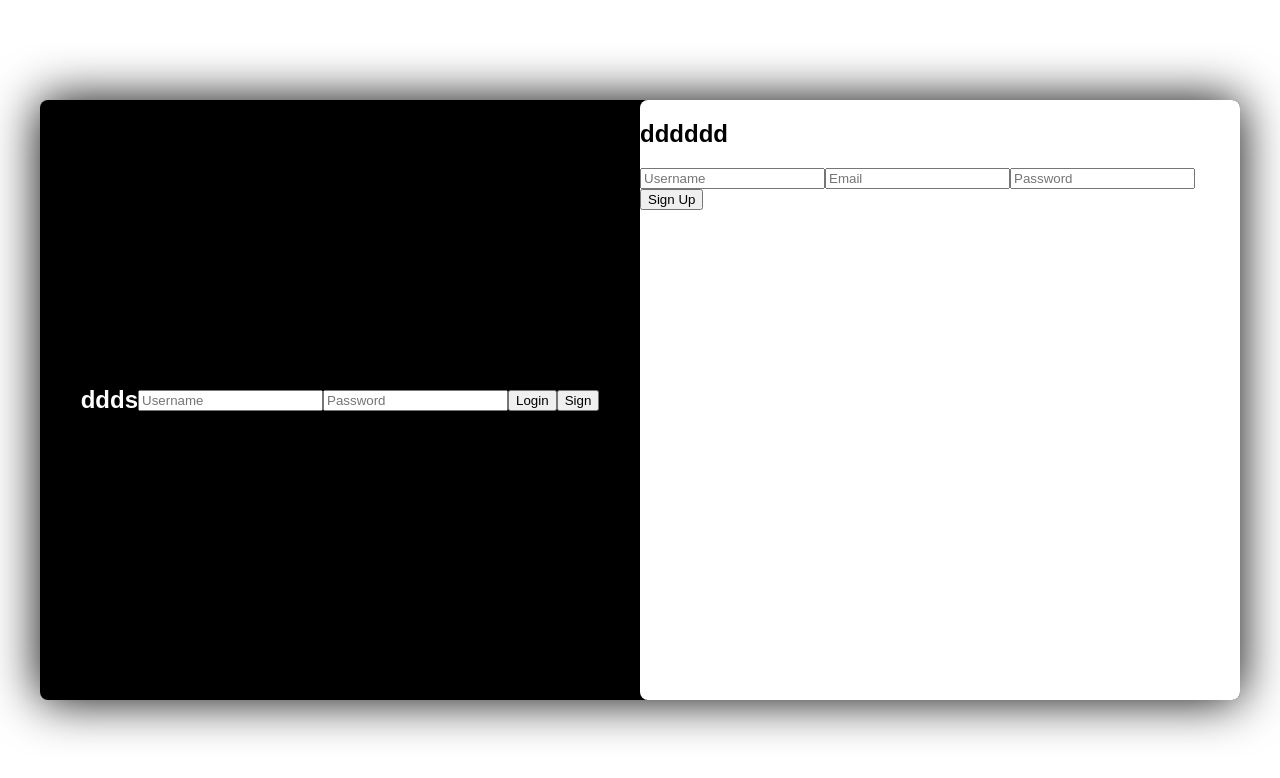
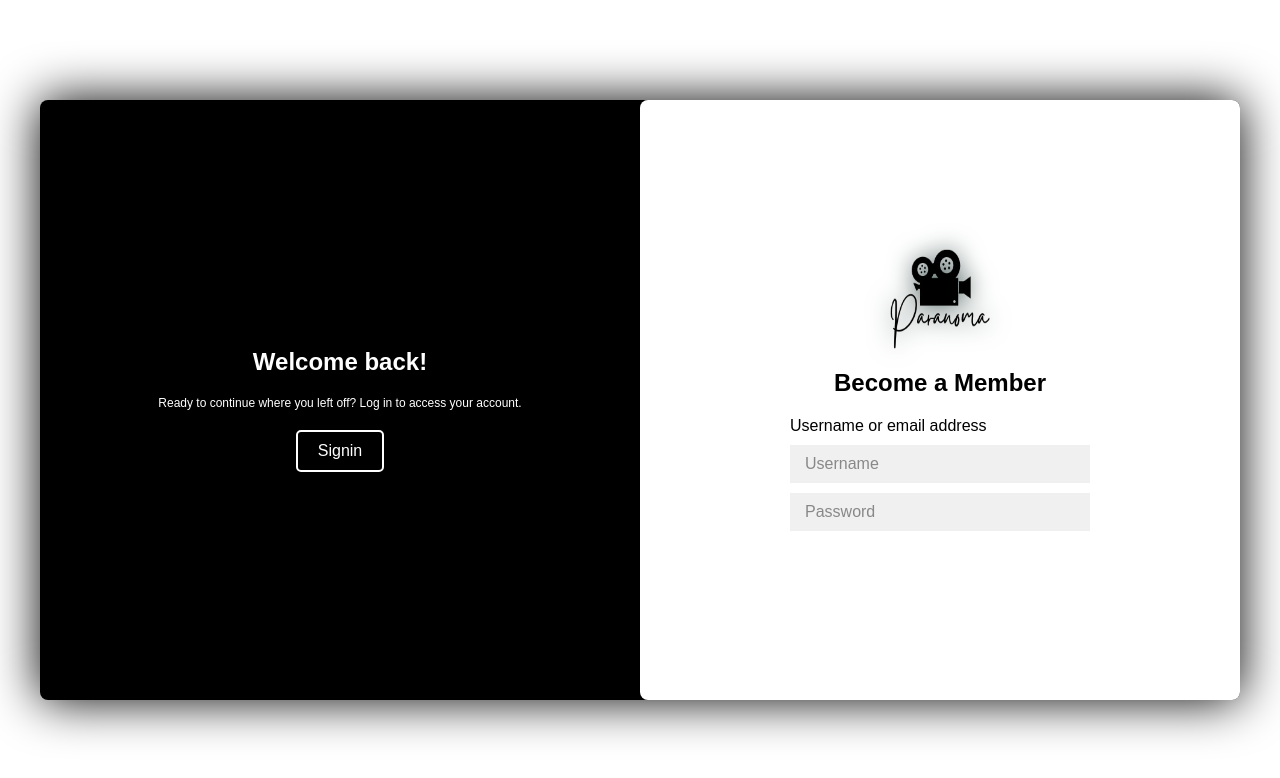
Before and after one commit to xoxorbrb/ParanomaFront, a React (Create React App) app: page /login in a window 1280 px wide. Both pictures are taken after a click on the button "Forgot your password?". Shown: the top 778 px of the page. Built offline with nearby package versions, Linux system fonts and the light colour scheme.

Commit message:
signup 스타일 입히기

```diff
--- a/src/Login/Login.js
+++ b/src/Login/Login.js
@@ -74,23 +74,45 @@ const Login = () => {
         ) : (
           <div>
             <div className={`login-card-sign-left show`}>
-              <h2>ddds</h2>
-              <form>
-                <input type="text" placeholder="Username" />
-                <input type="password" placeholder="Password" />
-                <button type="submit">Login</button>
-              </form>
-              <button onClick={() => handleCurrentPage()}>Sign</button>
+              <div className="box-center">
+                <h2 className="white-text">Welcome back!</h2>
+                <span className="white-text fs12 mb20">
+                  Ready to continue where you left off? Log in to access your
+                  account.
+                </span>
+                <button
+                  className="write-outline-button"
+                  onClick={() => handleCurrentPage()}
+                >
+                  Signin
+                </button>
+              </div>
             </div>
 
             <div className={`login-card signup`}>
-              <div>
-                <h2>dddddd</h2>
-                <form>
-                  <input type="text" placeholder="Username" />
-                  <input type="email" placeholder="Email" />
-                  <input type="password" placeholder="Password" />
-                  <button type="submit">Sign Up</button>
+              <div className={"box-center"}>
+                <img
+                  className="icon-image"
+                  src="/resource/images/movie_write_icon.png"
+                  width={"100px"}
+                  height={"100px"}
+                  alt=""
+                />
+                <h2>Become a Member</h2>
+                <form className="form-container">
+                  <span className="left-aligned">
+                    Username or email address
+                  </span>
+                  <input
+                    className="gray-input"
+                    type="text"
+                    placeholder="Username"
+                  />
+                  <input
+                    className="gray-input"
+                    type="password"
+                    placeholder="Password"
+                  />
                 </form>
               </div>
             </div>
```
